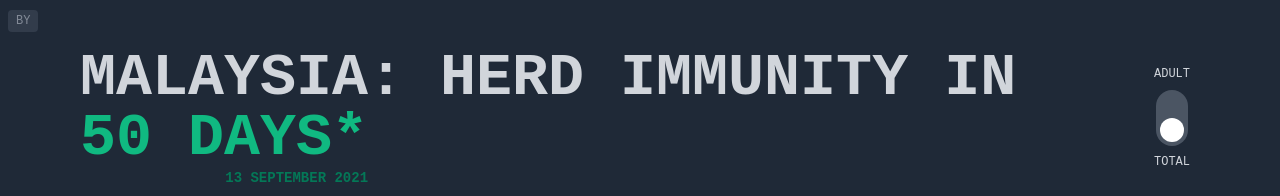
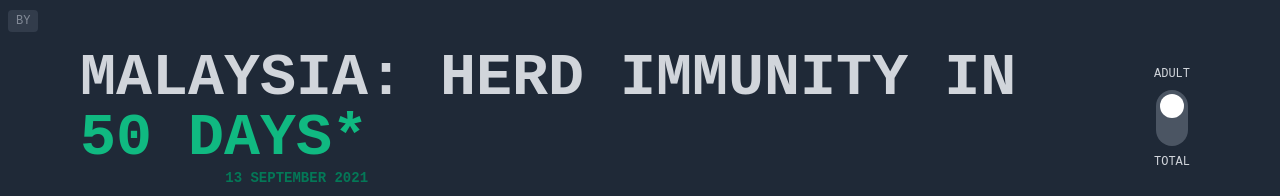
Before and after one commit to shenghann/my-vax-progress, a Next.js app: page / in a window 1280 px wide. Shown: the top 196 px of the page. Built offline with nearby package versions, Linux system fonts and the light colour scheme.

Commit message:
fixed inversed toggle switch bug

```diff
--- a/pages/index.js
+++ b/pages/index.js
@@ -287,7 +287,7 @@ export default function Home(props) {
             <p className="uppercase text-xs text-gray-300 p-2">Adult</p>
             <label
               htmlFor="useTotalPop"
-              className="flex items-center cursor-pointer -rotate-90"
+              className="flex items-center cursor-pointer rotate-90"
             >
               <div className="relative">
                 <input
```
